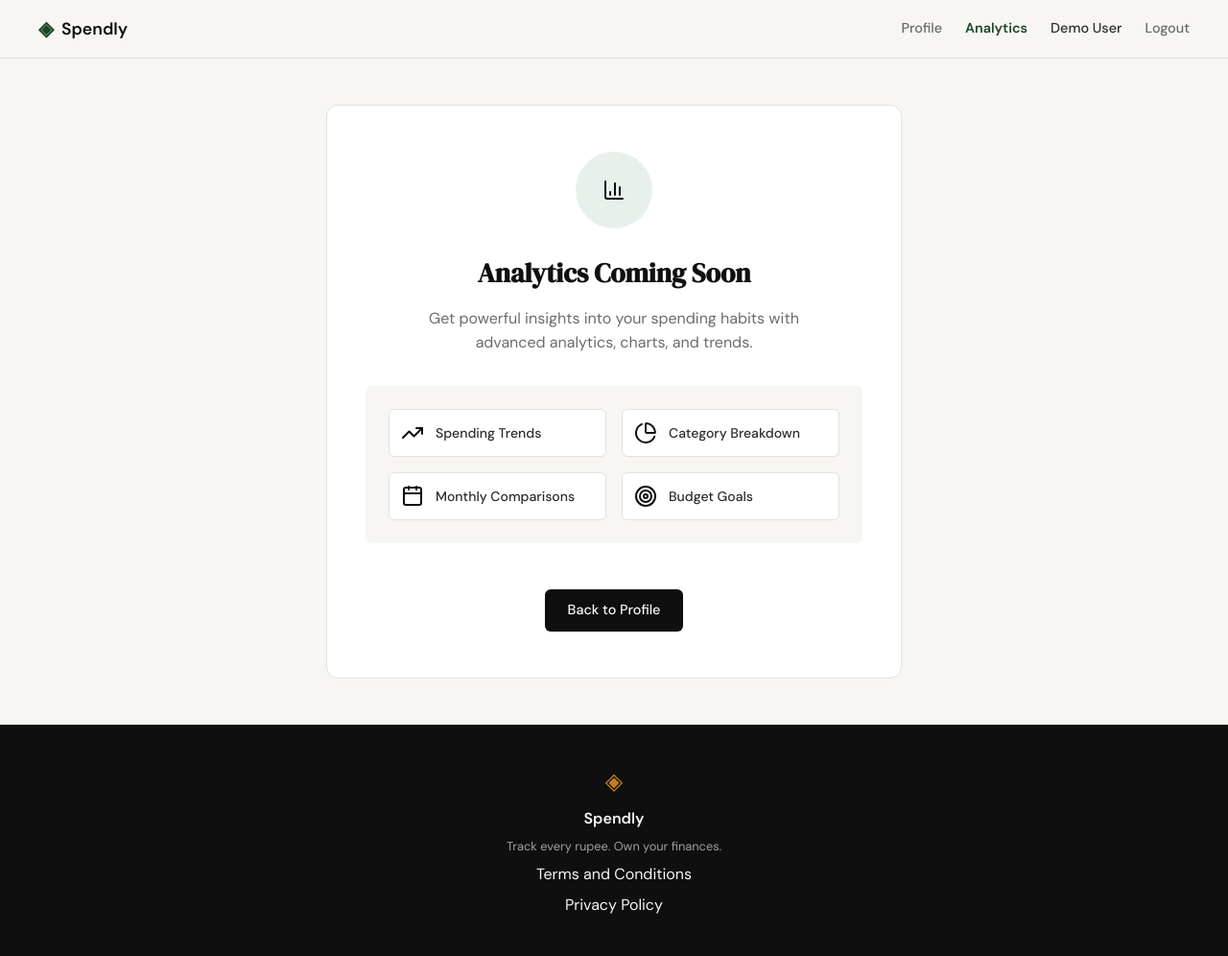
After one commit to aliusman1122/spendly, a Flask app: page /analytics in a window 1280 px wide. The commit adds this page. Shown: the whole page at 96% size. Run offline with Flask 3, Linux system fonts and the light colour scheme; a user stored in the database is signed in; data comes from the database, SQL or seed files in the repository; some libraries are stand-ins or nearby versions.

Commit message:
add coming soon

```diff
--- a/app.py
+++ b/app.py
@@ -217,6 +217,15 @@ def profile():
                          last_6m_from=last_6m_from.isoformat())
 
 
+@app.route("/analytics")
+def analytics():
+    # Redirect if not logged in
+    if not session.get("user_id"):
+        return redirect(url_for("login"))
+
+    return render_template("analytics.html")
+
+
 @app.route("/expenses/add")
 def add_expense():
     return "Add expense — coming in Step 7"
--- /dev/null
+++ b/static/css/analytics.css
@@ -0,0 +1,103 @@
+/* Analytics Coming Soon Page */
+
+.analytics-page {
+    min-height: calc(100vh - 60px - 100px);
+    display: flex;
+    align-items: center;
+    justify-content: center;
+    padding: 3rem 2rem;
+}
+
+.coming-soon-container {
+    width: 100%;
+    max-width: 600px;
+}
+
+.coming-soon-card {
+    background: var(--paper-card);
+    border: 1px solid var(--border);
+    border-radius: var(--radius-md);
+    padding: 3rem 2.5rem;
+    text-align: center;
+}
+
+.coming-soon-icon {
+    width: 80px;
+    height: 80px;
+    background: var(--accent-light);
+    border-radius: 50%;
+    display: flex;
+    align-items: center;
+    justify-content: center;
+    margin: 0 auto 1.5rem;
+}
+
+.coming-soon-icon i {
+    width: 36px;
+    height: 36px;
+    color: var(--accent);
+}
+
+.coming-soon-title {
+    font-family: var(--font-display);
+    font-size: 1.75rem;
+    color: var(--ink);
+    margin-bottom: 0.75rem;
+}
+
+.coming-soon-subtitle {
+    font-size: 1rem;
+    color: var(--ink-muted);
+    line-height: 1.6;
+    margin-bottom: 2rem;
+    max-width: 420px;
+    margin-left: auto;
+    margin-right: auto;
+}
+
+.features-preview {
+    display: grid;
+    grid-template-columns: repeat(2, 1fr);
+    gap: 1rem;
+    margin-bottom: 2rem;
+    padding: 1.5rem;
+    background: var(--paper);
+    border-radius: var(--radius-sm);
+}
+
+.feature-preview-item {
+    display: flex;
+    align-items: center;
+    gap: 0.75rem;
+    padding: 0.75rem;
+    background: var(--paper-card);
+    border: 1px solid var(--border);
+    border-radius: var(--radius-sm);
+}
+
+.feature-preview-item i {
+    width: 20px;
+    height: 20px;
+    color: var(--accent);
+    flex-shrink: 0;
+}
+
+.feature-preview-item span {
+    font-size: 0.875rem;
+    font-weight: 500;
+    color: var(--ink-soft);
+}
+
+.coming-soon-action {
+    padding-top: 1rem;
+}
+
+@media (max-width: 500px) {
+    .coming-soon-card {
+        padding: 2rem 1.5rem;
+    }
+
+    .features-preview {
+        grid-template-columns: 1fr;
+    }
+}
--- a/static/css/style.css
+++ b/static/css/style.css
@@ -102,6 +102,7 @@ a { color: inherit; text-decoration: none; }
 
 .nav-links a { color: var(--ink-muted); transition: color 0.2s; }
 .nav-links a:hover { color: var(--ink); }
+.nav-links a.nav-active { color: var(--accent); font-weight: 600; }
 
 .nav-username {
     color: var(--ink-soft);
--- /dev/null
+++ b/templates/analytics.html
@@ -0,0 +1,50 @@
+{% extends "base.html" %}
+
+{% block title %}Analytics - Spendly{% endblock %}
+
+{% block head %}
+<link rel="stylesheet" href="{{ url_for('static', filename='css/analytics.css') }}">
+{% endblock %}
+
+{% block content %}
+<div class="analytics-page">
+    <div class="coming-soon-container">
+        <div class="coming-soon-card">
+            <div class="coming-soon-icon">
+                <i data-lucide="bar-chart-3"></i>
+            </div>
+            <h1 class="coming-soon-title">Analytics Coming Soon</h1>
+            <p class="coming-soon-subtitle">Get powerful insights into your spending habits with advanced analytics, charts, and trends.</p>
+
+            <div class="features-preview">
+                <div class="feature-preview-item">
+                    <i data-lucide="trending-up"></i>
+                    <span>Spending Trends</span>
+                </div>
+                <div class="feature-preview-item">
+                    <i data-lucide="pie-chart"></i>
+                    <span>Category Breakdown</span>
+                </div>
+                <div class="feature-preview-item">
+                    <i data-lucide="calendar"></i>
+                    <span>Monthly Comparisons</span>
+                </div>
+                <div class="feature-preview-item">
+                    <i data-lucide="target"></i>
+                    <span>Budget Goals</span>
+                </div>
+            </div>
+
+            <div class="coming-soon-action">
+                <a href="{{ url_for('profile') }}" class="btn-primary">Back to Profile</a>
+            </div>
+        </div>
+    </div>
+</div>
+{% endblock %}
+
+{% block extra_scripts %}
+<script>
+    lucide.createIcons();
+</script>
+{% endblock %}
--- a/templates/base.html
+++ b/templates/base.html
@@ -21,6 +21,8 @@
             </a>
             <div class="nav-links">
                 {% if session.get("user_id") %}
+                    <a href="{{ url_for('profile') }}" class="{% if request.endpoint == 'profile' %}nav-active{% endif %}">Profile</a>
+                    <a href="{{ url_for('analytics') }}" class="{% if request.endpoint == 'analytics' %}nav-active{% endif %}">Analytics</a>
                     <span class="nav-username">{{ session.get("user_name", "User") }}</span>
                     <a href="{{ url_for('logout') }}">Logout</a>
                 {% else %}
```
Also changed, not shown: .Claude/settings.local.json.
